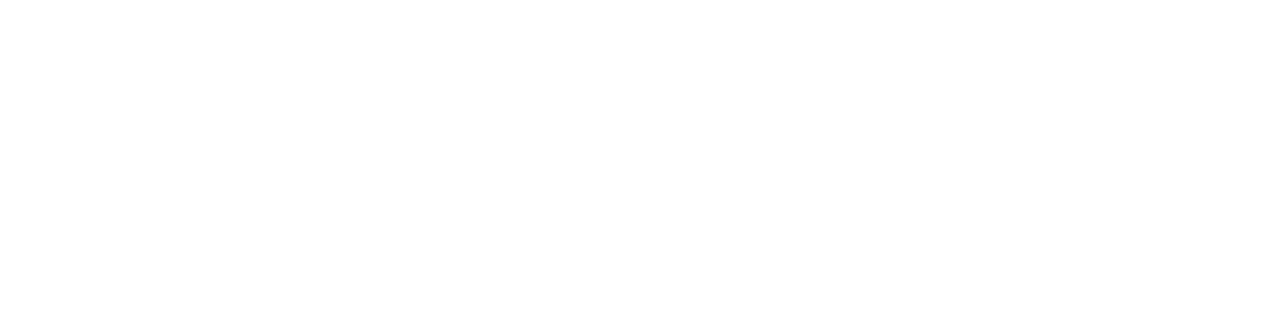
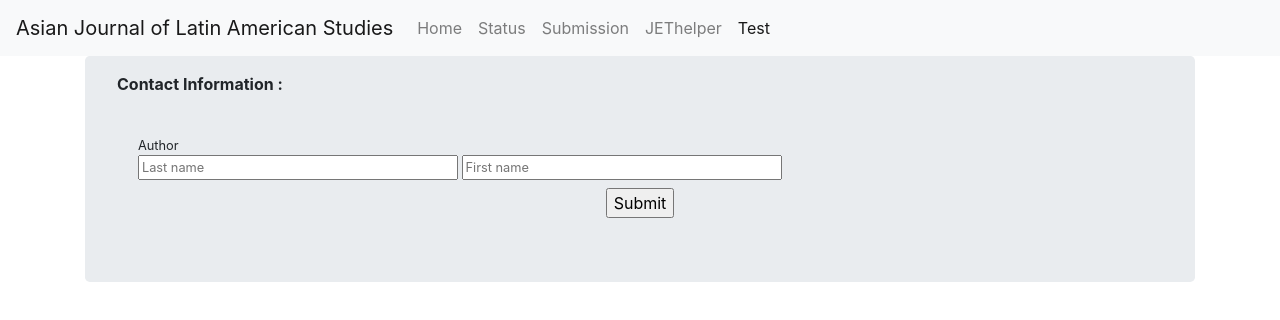
Before and after one commit to jhltom/JEThelper-v2, a React (Create React App) app in the folder jet-helper-client/: page /Test in a window 1280 px wide. Shown: the top 320 px of the page. Built offline with nearby package versions, Linux system fonts and the light colour scheme.

Commit message:
Test component: set-up

```diff
--- a/jet-helper-client/src/App.js
+++ b/jet-helper-client/src/App.js
@@ -8,6 +8,7 @@
 import Submission from './components/Submission';
 import Status from './components/Status';
 import JEThelperMain from './components/JEThelper/JEThelperMain';
+import Test from './components/Test';
 import './App.css';
 
 function App() {
@@ -50,6 +51,13 @@
 								<JEThelperMain />
 							)}
 						/>
+						<Route
+							exact
+							path="/Test"
+							render={() => (
+								<Test />
+							)}
+						/>
 					</Switch>
 				</Router>
 			</div>
--- a/jet-helper-client/src/components/PageNavbar.js
+++ b/jet-helper-client/src/components/PageNavbar.js
@@ -11,7 +11,7 @@
 	}
 
 	componentDidMount() {
-		const pageList = ['Home', 'Status', 'Submission', 'JEThelper'];
+		const pageList = ['Home', 'Status', 'Submission', 'JEThelper', 'Test'];
 
 		let navbarDivs = pageList.map((page, i) => {
 			if (this.props.active === page) {
--- /dev/null
+++ b/jet-helper-client/src/components/Test.js
@@ -0,0 +1,106 @@
+import React from 'react';
+import '../style/Submission.css';
+import 'bootstrap/dist/css/bootstrap.min.css';
+import PageNavbar from './PageNavbar';
+
+export default class Test extends React.Component {
+  constructor(props) {
+    super(props);
+
+    this.state = {
+      //contact information
+      authorLast: "",
+      authorFirst: "",
+      institution: "",
+      position: "",
+      address: "",
+      email: "",
+      telephone: "",
+      //manuscript
+      authorId: 3,
+      title: "",
+      keyword1: "",
+      keyword2: "",
+      keyword3: "",
+      keyword4: "",
+      keyword5: "",
+      abstract: "",
+      //submission
+      unixtime: 0
+    }
+  }
+  componentDidMount = () =>{
+
+  }
+
+  handleSubmit = (event) => {
+    this.postAuthor();
+  }
+
+
+  postAuthor = () => {
+
+    const data ={
+      authorLast: this.state.authorLast,
+      authorFirst: this.state.authorFirst,
+    }
+
+    fetch("http://localhost:8081/test", {
+      method: "POST",
+      headers: {'Content-Type': 'application/json'},
+      body: JSON.stringify(data)
+    }).then ( res =>{
+      console.log("resultado: ", res.json());
+      if (res.status >=400){
+        throw new Error ("Bad response from server. Status: "+res.status);
+      }
+      // alert("resultado: ", res.json());
+      return res.json();
+    }, err => {
+      console.warn("err1: ",err);
+    }).then ( data =>{
+      // alert("Success!", data);
+      this.setState({ authorLast: "" });
+      this.setState({ authorFirst: "" });
+    }, err => {
+      console.warn("err2: ",err);
+    });
+  }
+
+
+
+  // update states
+  authorLast = (event) => {
+    this.setState({ authorLast: event.target.value });
+  }
+  authorFirst = (event) => {
+    this.setState({ authorFirst: event.target.value });
+  }
+
+  render() {
+    return (
+      <div className="Test">
+        <PageNavbar active="Test" />
+        <div className="container submission-container">
+          <div className="jumbotron less-headspace">
+
+            <div className="submission-header">Contact Information : </div>
+            <br></br>
+            <div className="submission-body">
+              <label> Author <br></br>
+                <input type="text" placeholder="Last name" style={{ width: "25vw" }} value={this.state.authorLast} onChange={this.authorLast} /> {" "}
+                <input type="text" placeholder="First name" style={{ width: "25vw" }} value={this.state.authorFirst} onChange={this.authorFirst} />
+              </label>
+            </div>
+
+            <form onSubmit={this.handleSubmit}>
+              <input type="submit" value="Submit" />
+            </form>
+
+
+          </div>
+        </div>
+      </div>
+    );
+  }
+}
```
